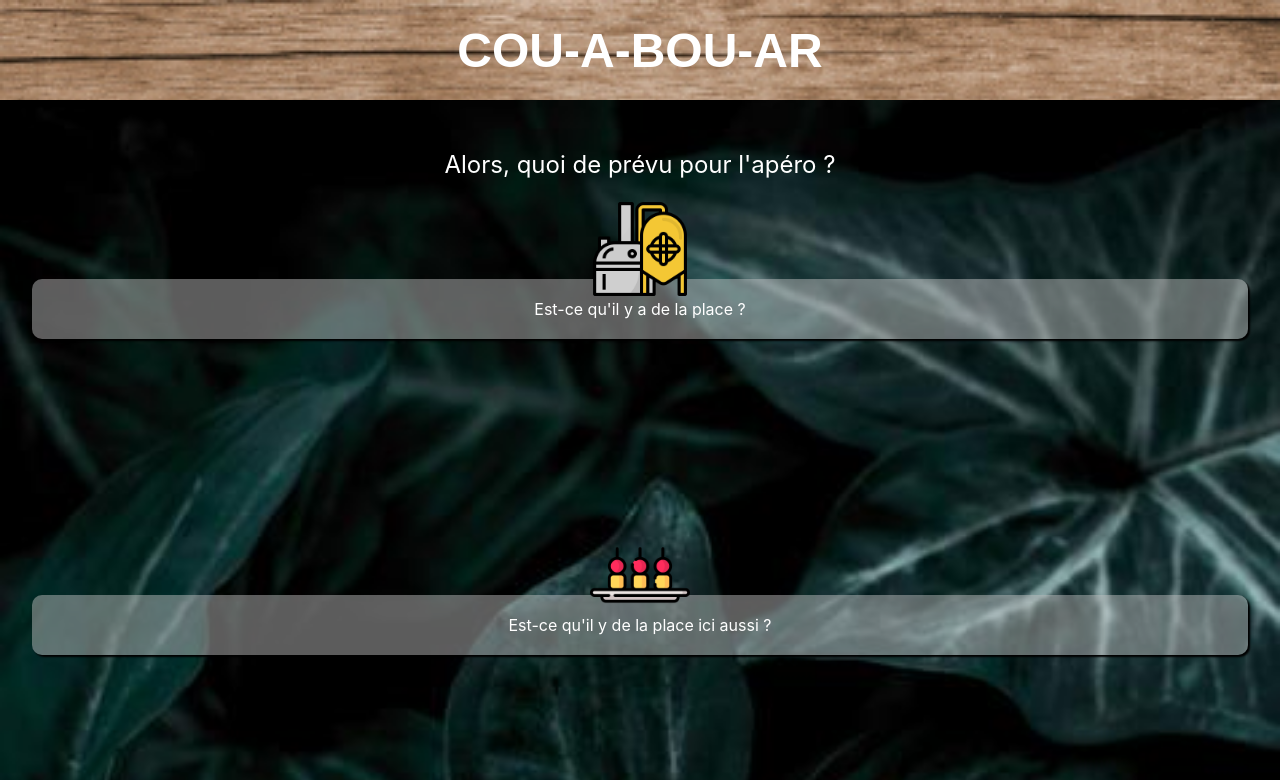
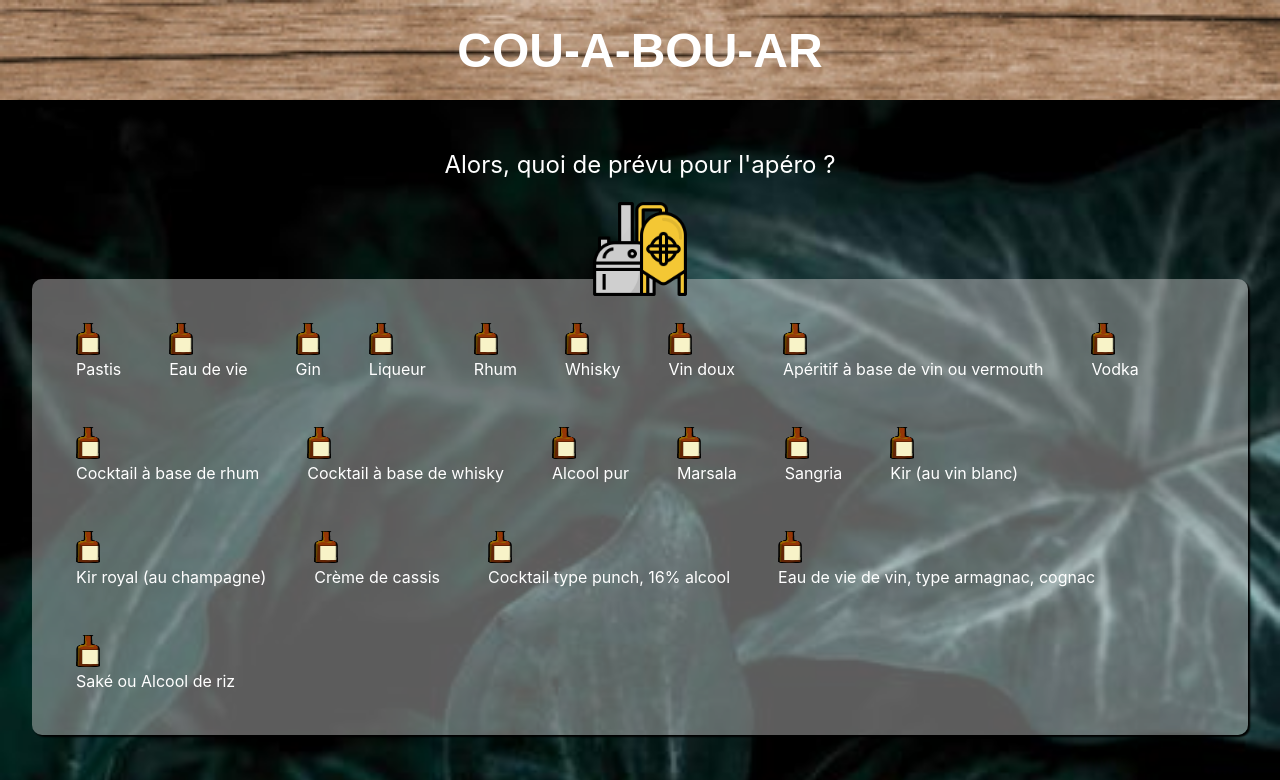
Before and after one commit to Claiirou/hackathon1, a React (Create React App) app: page /calculateur in a window 1280 px wide. Shown: the top 780 px of the page. Built offline with nearby package versions, Linux system fonts and the light colour scheme; a web font is replaced by a local one.

Commit message:
started some maps and css

```diff
--- a/src/pages/Calculateur.jsx
+++ b/src/pages/Calculateur.jsx
@@ -7,10 +7,10 @@ import apero from '../assets/apero.json';
 import bieres from '../assets/bieres.json';
 import softs from '../assets/softs.json';
 import saucisson from '../assets/saucissonOlive.json';
-
+import bottle from '../assets/bottle.png';
 
 function Calculateur() {
-  console.log(saucisson)
+
   return (
     <div className="calculateurContent">
       <div className="titleCalculateur">
@@ -18,8 +18,10 @@ function Calculateur() {
       </div>
       <div className="selectBottle">
         <img src={brewery} alt="brewery" className="breweryImg" />
-        <div className="bottleContent">Est-ce qu'il y a de la place ?</div>
-      </div>
+        <div className="bottleContent">
+        {alcool.map((bot) => (<div className="drinks"><img className="bottle-image" src={bottle} alt={bot.nom_francais}/> <p>{bot.nom_francais}</p></div>))}
+        </div>
+        </div>
       <div className="selectAperitif">
         <img src={aperitif} alt="aperitif" className="aperitifImg" />
         <div className="aperitifContent">
--- a/src/styles/calculateur.css
+++ b/src/styles/calculateur.css
@@ -7,9 +7,11 @@
   border-radius: 10px;
   box-shadow: 2px 2px 2px black;
   display: flex;
+  flex-direction: row;
   justify-content: center;
   position: relative;
 }
+
 .selectAperitif {
   background-color: rgba(196, 196, 196, 0.47);
   width: 95%;
@@ -22,7 +24,10 @@
   justify-content: center;
   position: relative;
 }
-
+.drinks {
+  margin: 1rem;
+  padding: .5rem;
+}
 .breweryImg {
   width: 100px;
   height: 100px;
@@ -30,7 +35,10 @@
   position: absolute;
   top: -80px;
 }
-
+.bottle-image {
+  height: 2rem;
+  width: 1.5rem;
+}
 .aperitifImg {
   width: 100px;
   height: 100px;
@@ -62,6 +70,8 @@
 .bottleContent {
   margin: 20px;
   color: white;
+  display: flex;
+  flex-wrap: wrap;
 }
 
 .aperitifContent {
```
